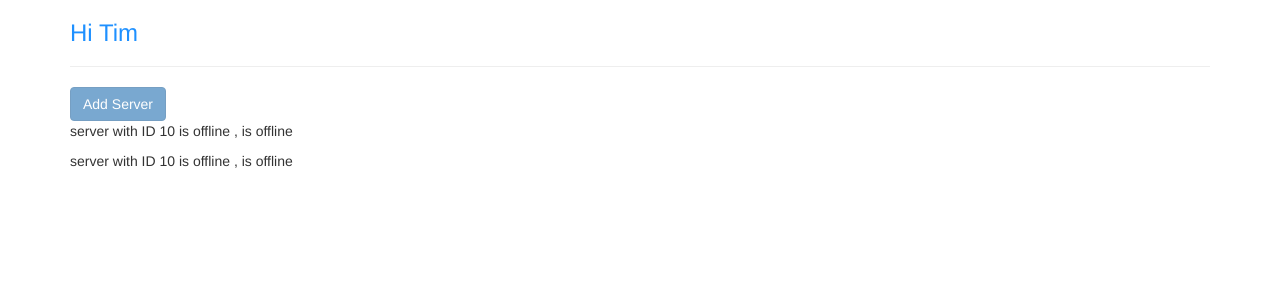
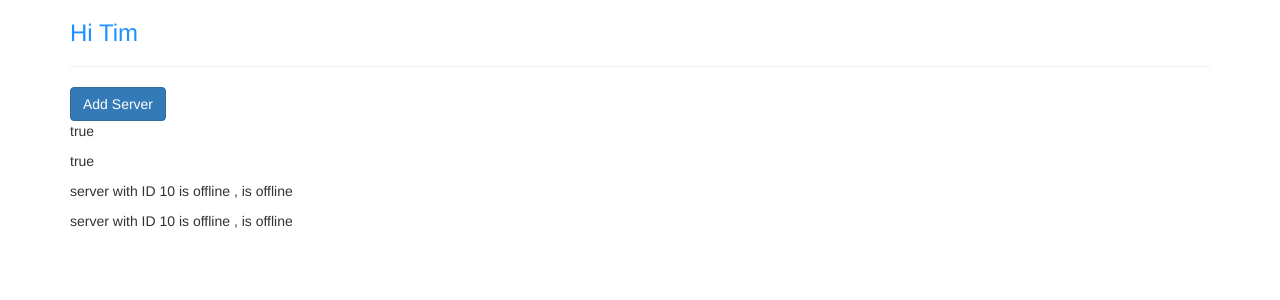
Before and after one commit to timchen777/angular4-complete-guide, an Angular app: page / in a window 1280 px wide. Shown: the top 300 px of the page. Built offline with nearby package versions, Linux system fonts and the light colour scheme.

Commit message:
String interpolation vs Property binding

```diff
--- a/src/app/servers/servers.component.html
+++ b/src/app/servers/servers.component.html
@@ -1,3 +1,5 @@
-<button class="btn btn-primary" [disabled]="allowNewServer">Add Server</button>
+<button class="btn btn-primary" [disabled]="!allowNewServer">Add Server</button>
+<p>{{ allowNewServer }}</p>
+<p [innerText]="allowNewServer"></p>
 <app-server></app-server>
 <app-server></app-server>
```
Also changed, not shown: 1 other file (tests, documents, lock files or other folders).
